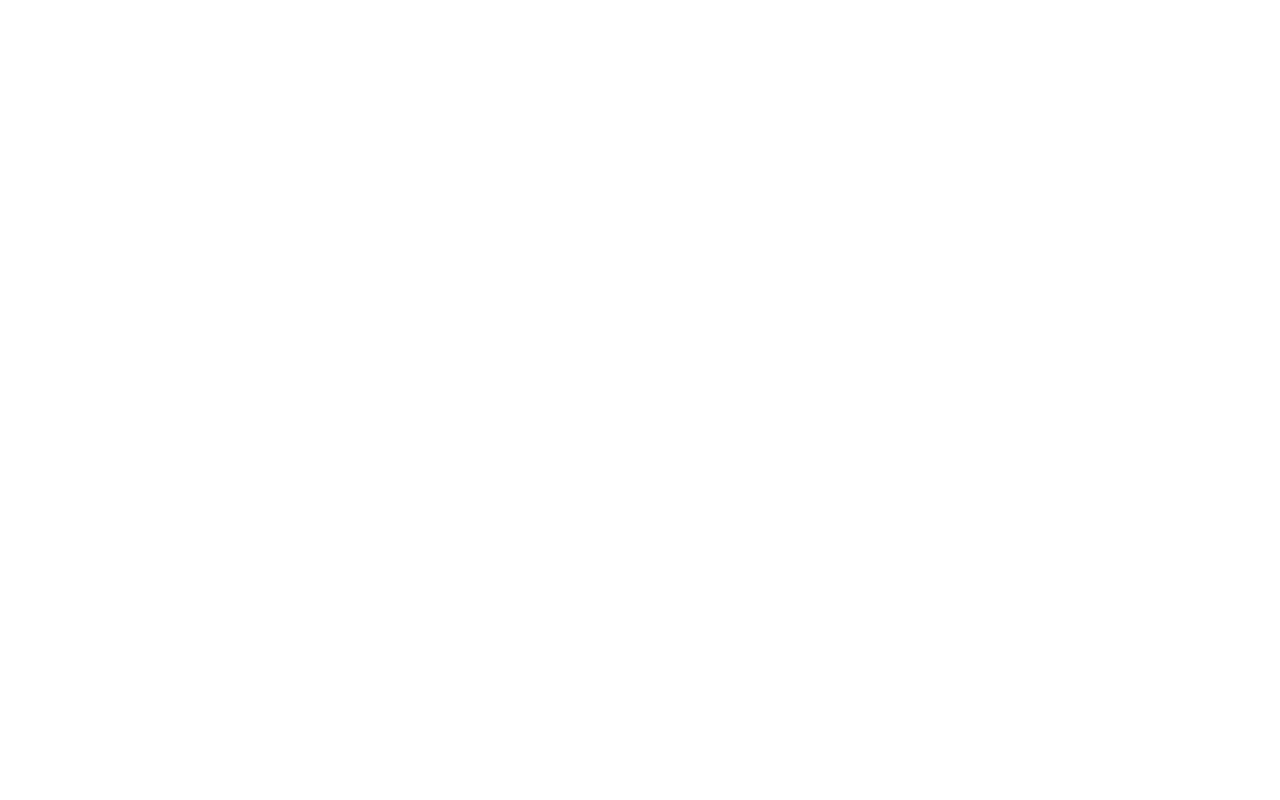
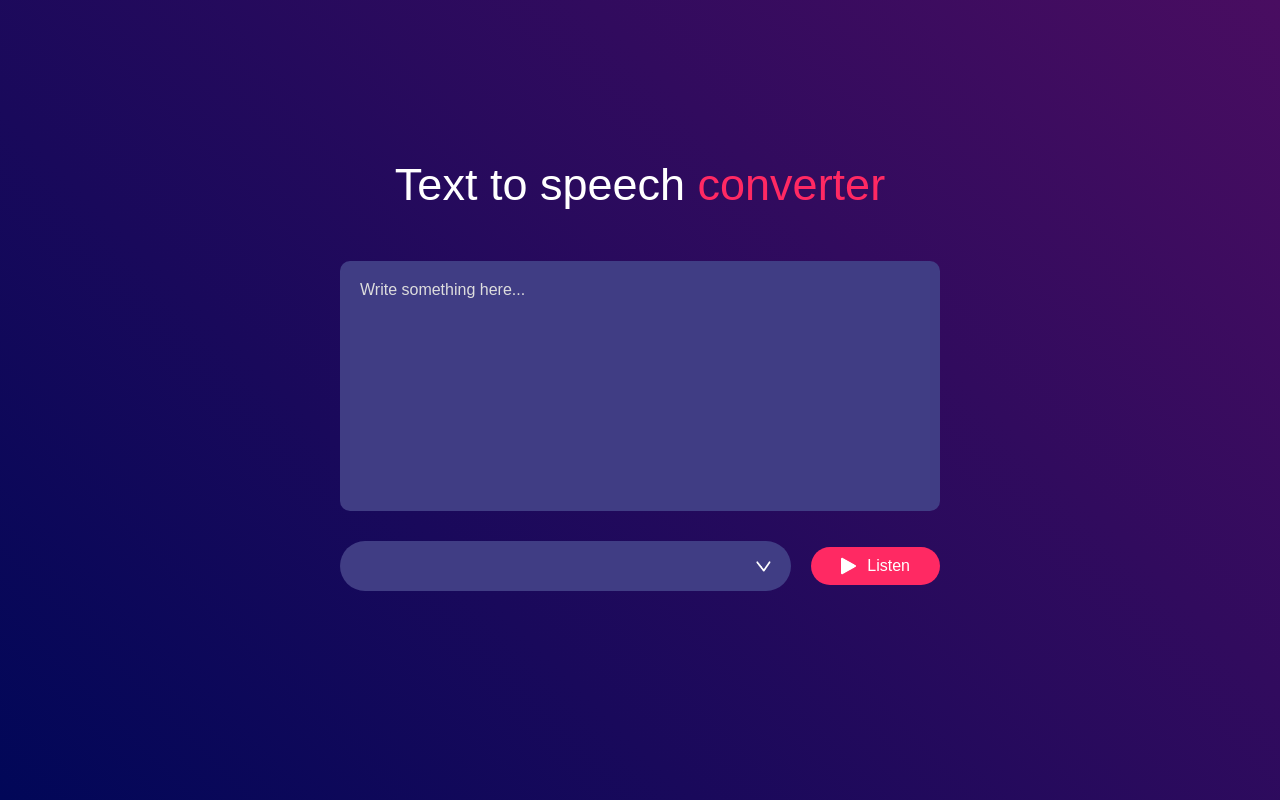
Before and after one commit to mrndolo/text-to-speech-converter, a plain HTML site: page index.html in a window 1280 px wide. Drawn offline with Linux system fonts and the light colour scheme.

Commit message:
Created and styled UI

```diff
--- a/index.html
+++ b/index.html
@@ -7,7 +7,14 @@
     <link rel="stylesheet" href="style.css">
 </head>
 <body>
-
+    <div class="hero">
+        <h1>Text to speech <span>converter</span></h1>
+        <textarea placeholder="Write something here..."></textarea>
+        <div class="row">
+            <select></select>
+            <button><img src="./images/play.png" alt="">Listen</button>
+        </div>
+    </div>
     <script src="./script.js"></script>
 </body>
 </html>
--- a/style.css
+++ b/style.css
@@ -4,3 +4,77 @@
     font-family: Arial, Helvetica, sans-serif;
     box-sizing: border-box;
 }
+.hero{
+    width: 100%;
+    min-height: 100vh;
+    background: linear-gradient(45deg, #010758, #490d61);
+    display: flex;
+    align-items: center;
+    justify-content: center;
+    flex-direction: column;
+    color: #fff;
+}
+.hero h1{
+    font-size: 45px;
+    font-weight: 500;
+    margin-top: -50px;
+    margin-bottom: 50px;
+}
+.hero h1 span{
+    color: #ff2963;
+}
+textarea{
+    width: 600px;
+    height: 250px;
+    background: #403d84;
+    color: #fff;
+    font-size: 15px;
+    border: 0;
+    outline: 0;
+    padding: 20px;
+    border-radius: 10px;
+    resize: none;
+    margin-bottom: 30px;
+}
+textarea::placeholder{
+    font-size: 16px;
+    color: #ddd;
+}
+.row{
+    width: 600px;
+    display: flex;
+    align-items: center;
+    gap: 20px;
+}
+button{
+    background: #ff2963;
+    color: #fff;
+    font-size: 16px;
+    padding: 10px 30px;
+    border-radius: 35px;
+    border: 0;
+    outline: 0;
+    cursor: pointer;
+    display: flex;
+    align-items: center;
+}
+button img{
+    width: 16px;
+    margin-right: 10px;
+}
+select{
+    flex: 1;
+    color: #fff;
+    background: #403d84;
+    height: 50px;
+    padding: 0 20px;
+    outline: 0;
+    border: 0;
+    border-radius: 35px;
+    appearance: none;
+    background-image: url(images/dropdown.png);
+    background-repeat: no-repeat;
+    background-size: 15px;
+    background-position-x: calc(100% - 20px);
+    background-position-y: 20px;
+}
```
